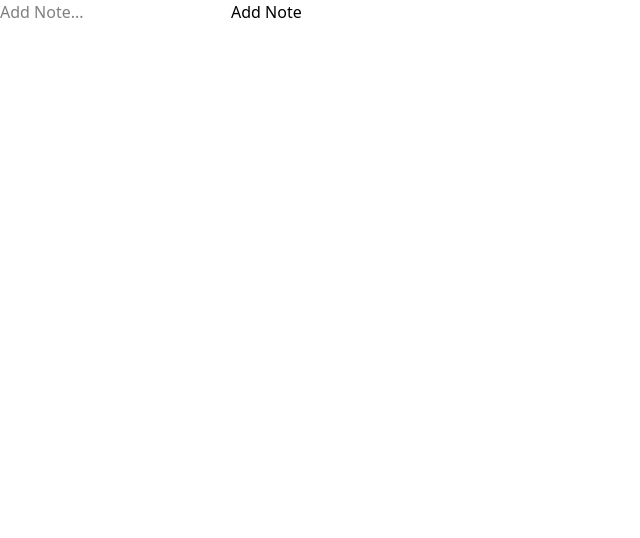
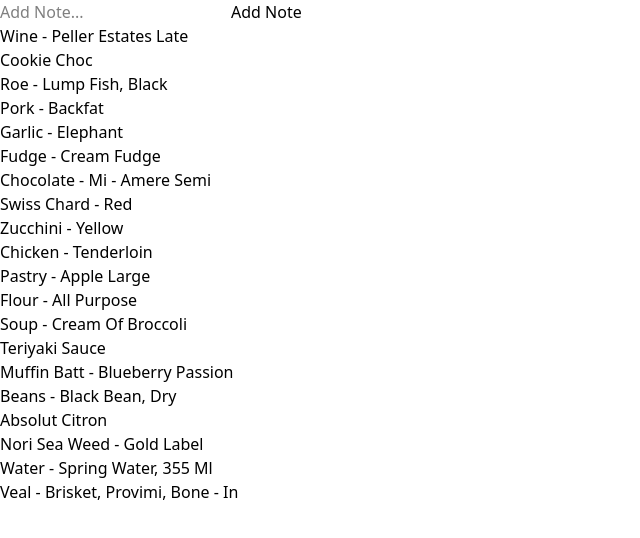
Before and after one commit to PraneethBunny123/All-App, a React (Vite) app: page / in a window 1280 px wide. Shown: the top 538 px of the page, without its empty margins (0-640 px from the left). Built offline with nearby package versions, Linux system fonts and the light colour scheme.

Commit message:
displaying groceries from the static data using map

```diff
--- a/src/project-apps/Notes App/NotesApp.jsx
+++ b/src/project-apps/Notes App/NotesApp.jsx
@@ -1,4 +1,4 @@
-
+import groceries from "./MOCK_DATA"
 
 export default function NotesApp() {
     return (
@@ -7,7 +7,9 @@ export default function NotesApp() {
             <button>Add Note</button>
 
             <ul>
-                {}
+                {groceries.map(obj => (
+                    <li key={obj.id}>{obj.Notes}</li>
+                ))}
             </ul>
         </div>
     )
```
